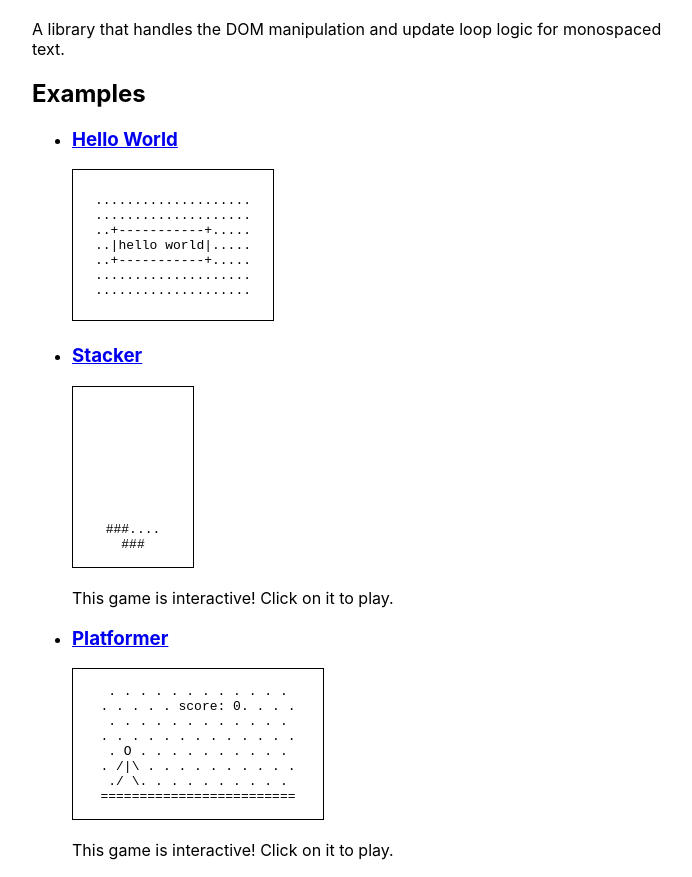
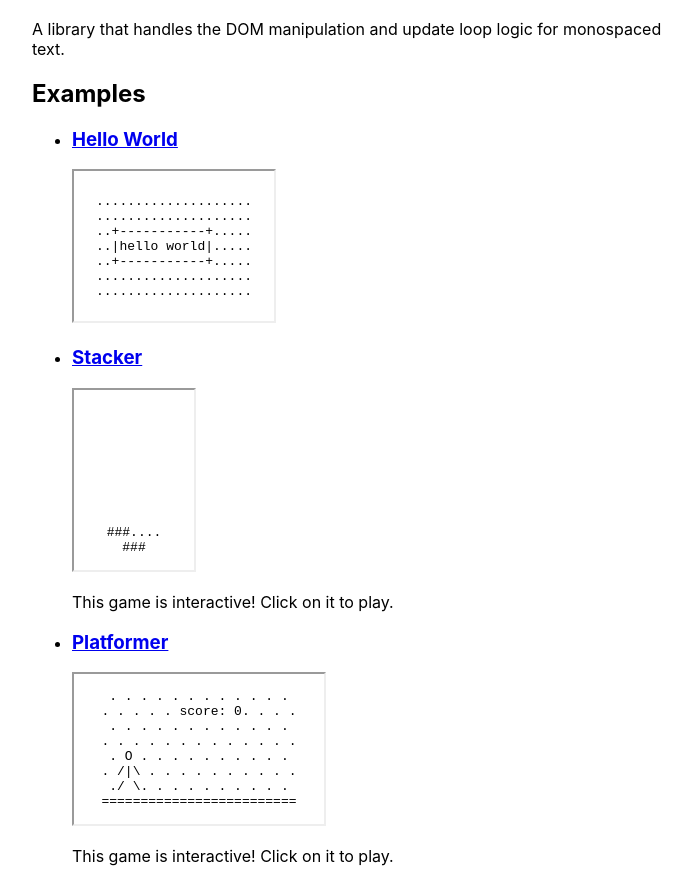
Before and after one commit to onsclom/animated-text-framework, a plain HTML site: page index.html in a window 1280 px wide. Shown: the part 63-940 px from the top of the page, without its empty margins (288-980 px from the left). Drawn offline with Linux system fonts and the light colour scheme.

Commit message:
Make embeds iframes

```diff
--- a/index.html
+++ b/index.html
@@ -40,7 +40,7 @@
                     Hello World
                 </a>
             </h3>
-            <embed width="200px" height="150px" src="./examples/helloworld.html">
+            <iframe width="200px" height="150px" src="./examples/helloworld.html"></iframe>
         </li>
         <li>
             <h3>
@@ -48,7 +48,7 @@
                     Stacker
                 </a>
             </h3>
-            <embed width="120px" height="180px" src="./examples/stacker.html">
+            <iframe width="120px" height="180px" src="./examples/stacker.html"></iframe>
             <p>This game is interactive! Click on it to play.</p>
         </li>
         <li>
@@ -57,7 +57,7 @@
                     Platformer
                 </a>
             </h3>
-            <embed width="250px" height="150px" src="./examples/platformer.html">
+            <iframe width="250px" height="150px" src="./examples/platformer.html"></iframe>
             <p>This game is interactive! Click on it to play.</p>
         </li>
     </ul>
```
